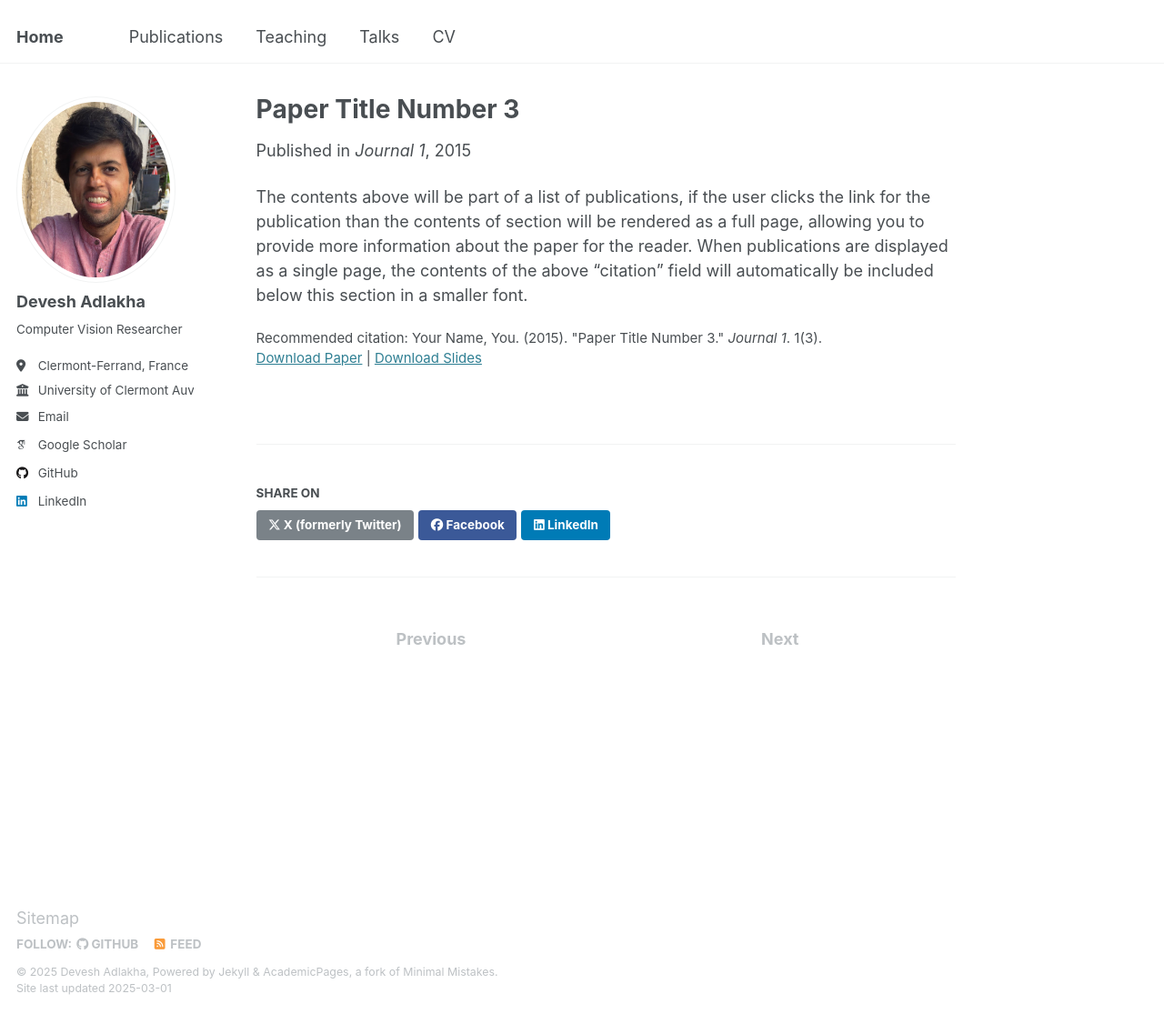
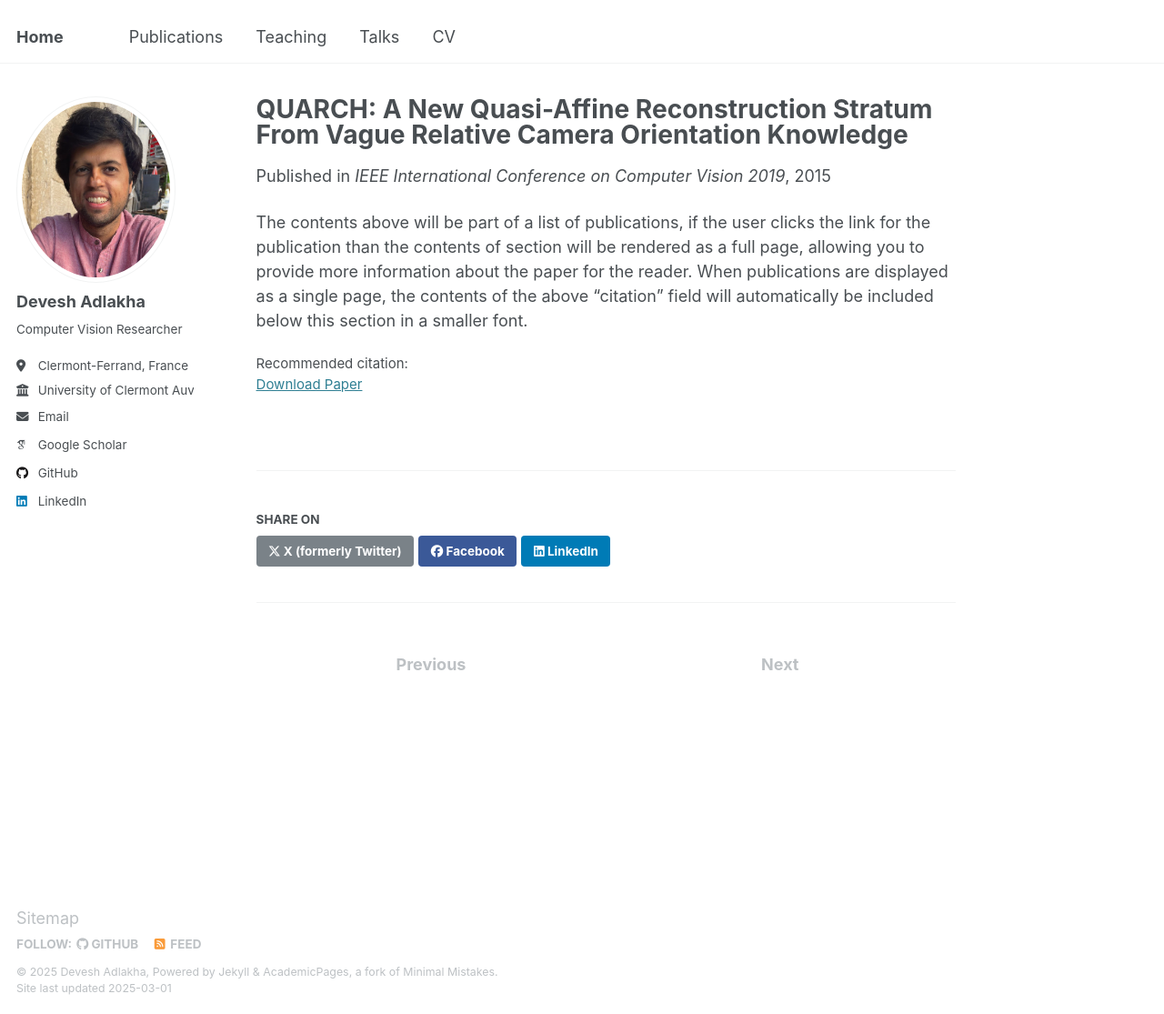
Before and after one commit to devadlakha/devadlakha.github.io, a Jekyll site: the page built from _publications/2015-10-01-paper-title-number-3.md, in a window 1280 px wide and 1115 px high. Shown: the whole window at 91% size. Built offline with Jekyll 4.4.1, drawn with Linux system fonts in a browser that asks for light colours; some web fonts are replaced.

Commit message:
Update publications.md

```diff
--- a/_publications/2015-10-01-paper-title-number-3.md
+++ b/_publications/2015-10-01-paper-title-number-3.md
@@ -1,14 +1,14 @@
 ---
-title: "Paper Title Number 3"
+title: "QUARCH: A New Quasi-Affine Reconstruction Stratum From Vague Relative Camera Orientation Knowledge"
 collection: publications
-category: manuscripts
-permalink: /publication/2015-10-01-paper-title-number-3
+category: conferences
+permalink: /publication/ICCV2019
 excerpt: 'This paper is about the number 3. The number 4 is left for future work.'
 date: 2015-10-01
-venue: 'Journal 1'
-slidesurl: 'http://academicpages.github.io/files/slides3.pdf'
-paperurl: 'http://academicpages.github.io/files/paper3.pdf'
-citation: 'Your Name, You. (2015). &quot;Paper Title Number 3.&quot; <i>Journal 1</i>. 1(3).'
+venue: 'IEEE International Conference on Computer Vision 2019'
+slidesurl:
+paperurl: '[http://academicpages.github.io/files/paper3.pdf](https://openaccess.thecvf.com/content_ICCV_2019/papers/Adlakha_QUARCH_A_New_Quasi-Affine_Reconstruction_Stratum_From_Vague_Relative_Camera_ICCV_2019_paper.pdf)'
+citation: ''
 ---
 
 The contents above will be part of a list of publications, if the user clicks the link for the publication than the contents of section will be rendered as a full page, allowing you to provide more information about the paper for the reader. When publications are displayed as a single page, the contents of the above "citation" field will automatically be included below this section in a smaller font.
```
